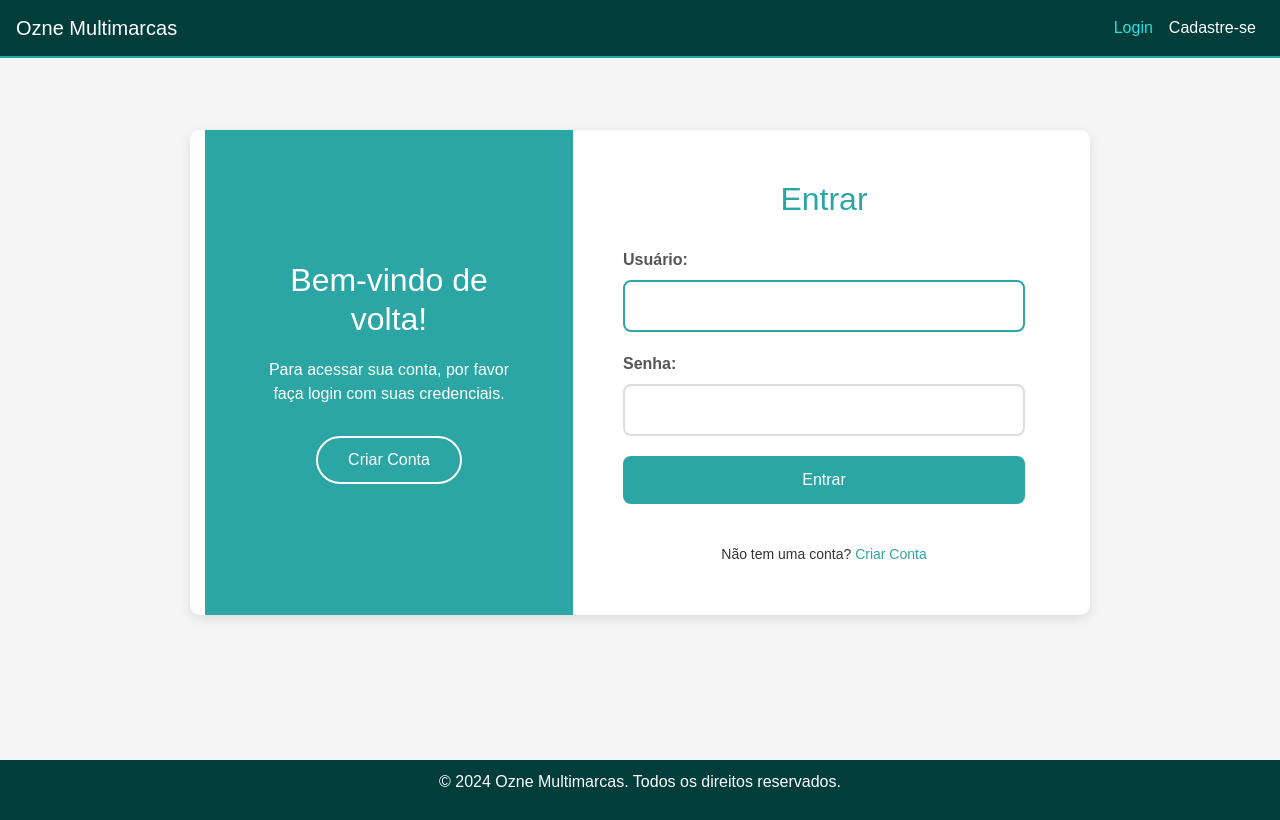
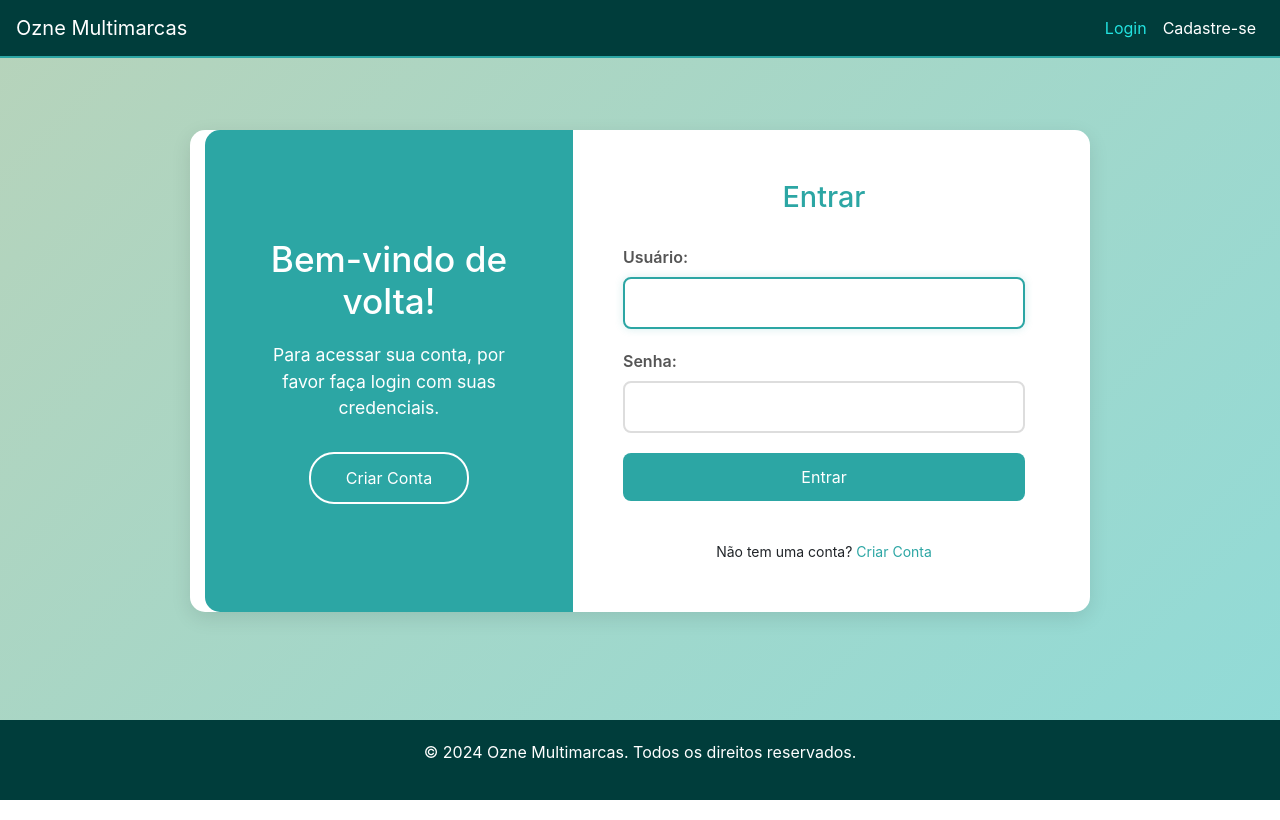
Before and after one commit to EnzoHC/carros, a Django app: page /login/ in a window 1280 px wide. Run offline with Django 5.2, Linux system fonts and the light colour scheme; some libraries are stand-ins or nearby versions.

Commit message:
Style adjuste

```diff
--- a/accounts/templates/login.html
+++ b/accounts/templates/login.html
@@ -2,19 +2,13 @@
 
 {% block content %}
 <style>
-    body {
-        font-family: 'Arial', sans-serif;
-        background-color: #f5f5f5;
-        color: #333;
-    }
-
     .container {
         display: flex;
         max-width: 900px;
         margin: 50px auto;
         background-color: #fff;
-        border-radius: 10px;
-        box-shadow: 0 4px 12px rgba(0, 0, 0, 0.1);
+        border-radius: 15px;
+        box-shadow: 0 6px 20px rgba(0, 0, 0, 0.1);
         overflow: hidden;
     }
 
@@ -28,15 +22,17 @@
         justify-content: center;
         align-items: center;
         text-align: center;
+        border-top-left-radius: 15px;
+        border-bottom-left-radius: 15px;
     }
 
     .welcome-section h2 {
-        font-size: 2rem;
+        font-size: 2.2rem;
         margin-bottom: 20px;
     }
 
     .welcome-section p {
-        font-size: 1rem;
+        font-size: 1.1rem;
         margin-bottom: 30px;
     }
 
@@ -44,7 +40,7 @@
         background-color: transparent;
         color: #fff;
         border: 2px solid #fff;
-        padding: 10px 30px;
+        padding: 12px 35px;
         border-radius: 25px;
         font-size: 16px;
         text-decoration: none;
@@ -68,6 +64,7 @@
         text-align: center;
         color: #2ca6a4;
         margin-bottom: 30px;
+        font-size: 1.8rem;
     }
 
     .form-group {
@@ -88,13 +85,14 @@
         border: 2px solid #ddd;
         border-radius: 8px;
         font-size: 16px;
-        transition: border-color 0.3s ease-in-out;
+        transition: border-color 0.3s ease-in-out, box-shadow 0.3s ease-in-out;
     }
 
     input[type="text"]:focus,
     input[type="password"]:focus {
         outline: none;
         border-color: #2ca6a4;
+        box-shadow: 0 0 8px rgba(44, 166, 164, 0.2);
     }
 
     .form-group .errors {
@@ -112,11 +110,12 @@
         color: #fff;
         font-size: 16px;
         cursor: pointer;
-        transition: background-color 0.3s ease-in-out;
+        transition: background-color 0.3s ease-in-out, transform 0.2s ease-in-out;
     }
 
     input[type="submit"]:hover {
         background-color: #1f817f;
+        transform: scale(1.02);
     }
 
     .register-link {
--- a/app/templates/base.html
+++ b/app/templates/base.html
@@ -6,22 +6,32 @@
     <title>{% block title %}Ozne Multimarcas{% endblock %}</title>
     <!-- Adiciona o Bootstrap CSS -->
     <link href="https://stackpath.bootstrapcdn.com/bootstrap/4.5.2/css/bootstrap.min.css" rel="stylesheet">
+    <link rel="icon" href="https://www.flaticon.com/br/icones-gratis/carro" title="carro ícones" type="image/x-icon">
     <style>
+        html, body {
+            height: 100%;
+            margin: 0;
+        }
+
+        body {
+            display: flex;
+            flex-direction: column;
+            background: linear-gradient(135deg, #b7d3ba, #90dbd8);
+        }
+
         .content {
+            flex: 1;
             padding: 20px;
             margin-top: 60px;
-            min-height: calc(100vh - 120px);
         }
 
         .footer {
             background-color: #003d3b;
             color: white;
             text-align: center;
-            padding: 10px;
-            position: relative;
-            bottom: 0;
+            padding: 20px;
+            margin-top: 0;
             width: 100%;
-            margin-top: 20px;
         }
 
         .navbar-custom {
@@ -29,10 +39,7 @@
             background-color: #003d3b;
         }
 
-        .navbar-custom .navbar-brand {
-            color: white;
-        }
-
+        .navbar-custom .navbar-brand,
         .navbar-custom .navbar-nav .nav-link {
             color: white;
         }
```
Also changed, not shown: cars/templates/new_car.html (+8 -8 lines).
